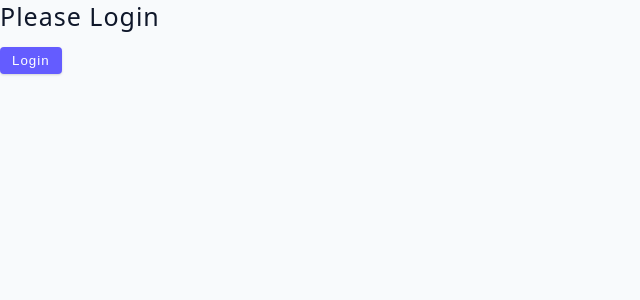
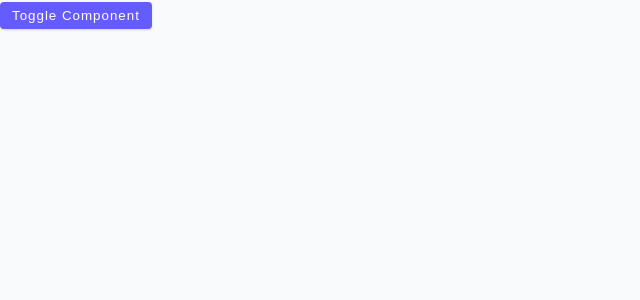
Before and after one commit to fugasok/advanced-react-learning, a React (Vite) app: page / in a window 1280 px wide. Shown: the top 300 px of the page, without its empty margins (0-640 px from the left). Built offline with nearby package versions, Linux system fonts and the light colour scheme.

Commit message:
08: UseEffect toggling every time when component toggled from click instead of oonce on initial render

```diff
--- a/src/App.jsx
+++ b/src/App.jsx
@@ -1,4 +1,4 @@
-import Starter from "./tutorial/03-conditional-rendering/starter/07-user-challenge";
+import Starter from "./tutorial/02-useEffect/starter/05-cleanup-function";
 
 function App() {
 	return <Starter />;
--- a/src/tutorial/02-useEffect/starter/05-cleanup-function.jsx
+++ b/src/tutorial/02-useEffect/starter/05-cleanup-function.jsx
@@ -1,5 +1,24 @@
+import { useEffect, useState } from "react";
+
 const CleanupFunction = () => {
-  return <h2>cleanup function</h2>;
+	const [value, setValue] = useState(false);
+
+	return (
+		<div>
+			<button className="btn" onClick={() => setValue(!value)}>
+				toggle component
+			</button>
+			{value && <NewComponent />}
+		</div>
+	);
+};
+
+const NewComponent = () => {
+	useEffect(() => {
+		console.log("RANDOM");
+	}, []);
+
+	return <h4 className="alert alert-danger">Toggled</h4>;
 };
 
 export default CleanupFunction;
```
